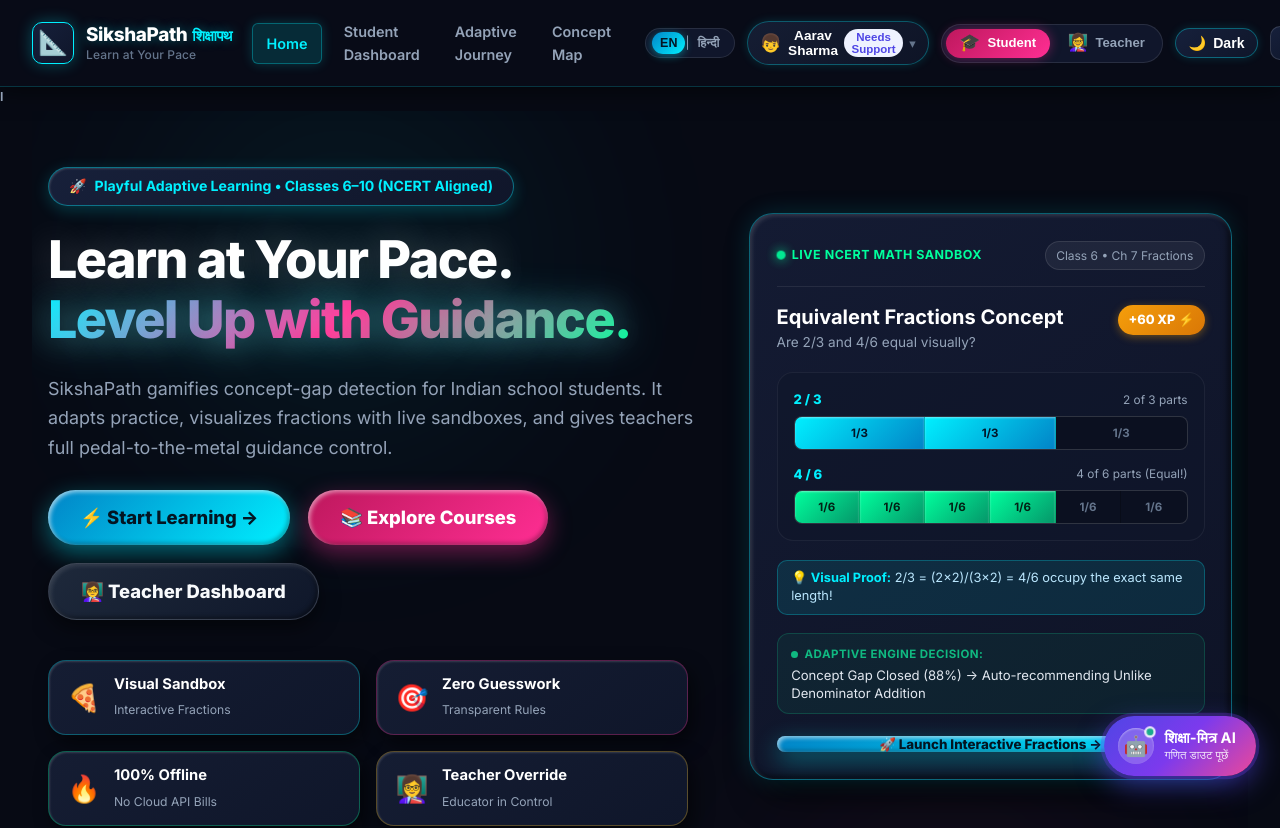
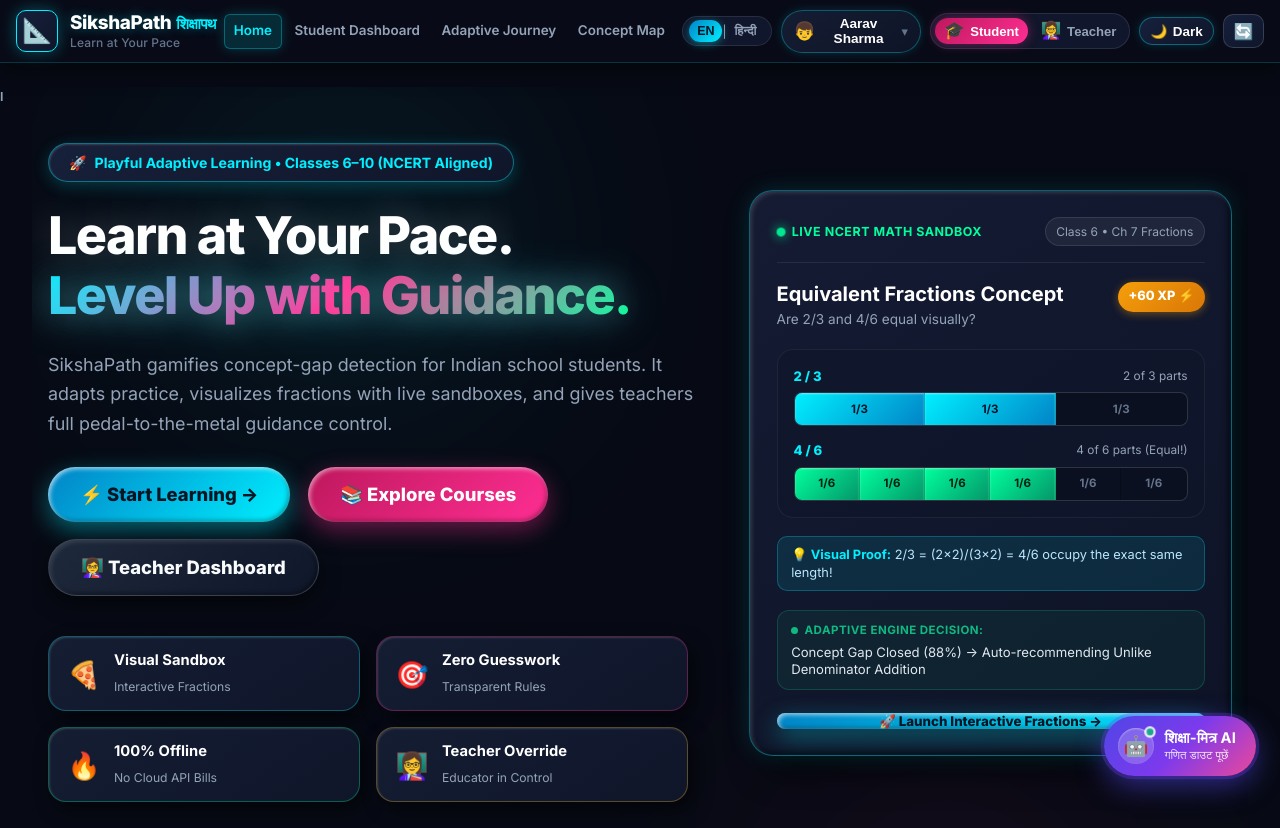
Before and after one commit to vanshikayadav6153-ai/sikshaPath, a React (Vite) app: page /student/report in a window 1280 px wide. Shown: the top 828 px of the page. Built offline with nearby package versions, Linux system fonts and the light colour scheme.

Commit message:
style: adjust navbar layout and theme toggle to prevent screen overflow

```diff
--- a/src/styles/index.css
+++ b/src/styles/index.css
@@ -223,17 +223,17 @@ a {
   width: 100%;
   max-width: 1560px;
   margin: 0 auto;
-  padding: 0.75rem 2rem;
+  padding: 0.65rem 1.25rem;
   display: flex;
   align-items: center;
   justify-content: space-between;
-  gap: 1.25rem;
+  gap: 0.75rem;
 }
 
 .navbar-left {
   display: flex;
   align-items: center;
-  gap: 0.85rem;
+  gap: 0.65rem;
   flex-shrink: 0;
 }
 
@@ -307,16 +307,17 @@ a {
 .navbar-center-nav {
   display: flex;
   align-items: center;
-  gap: 0.5rem;
+  gap: 0.35rem;
 }
 
 .navbar-center-nav .nav-link {
-  padding: 0.5rem 0.85rem;
-  font-size: 0.9rem;
+  padding: 0.4rem 0.65rem;
+  font-size: 0.86rem;
   font-weight: 600;
   color: var(--text-muted);
   border-radius: var(--radius-sm);
   transition: all 0.2s ease;
+  white-space: nowrap;
 }
 
 .navbar-center-nav .nav-link:hover {
@@ -332,7 +333,7 @@ a {
 .navbar-right {
   display: flex;
   align-items: center;
-  gap: 0.75rem;
+  gap: 0.55rem;
 }
 
 /* Language switch */
@@ -490,13 +491,13 @@ a {
   align-items: center;
   justify-content: center;
   flex-direction: row !important;
-  gap: 0.45rem;
+  gap: 0.35rem;
   background: none;
   border: none;
-  font-size: 0.82rem;
+  font-size: 0.8rem;
   font-weight: 600;
   color: var(--text-muted);
-  padding: 0.38rem 0.85rem;
+  padding: 0.32rem 0.65rem;
   border-radius: var(--radius-full);
   cursor: pointer;
   transition: all 0.2s ease;
@@ -959,6 +960,56 @@ a {
   }
 }
 
+/* Progressive Navbar Responsive Adjustments to prevent overflow */
+@media (max-width: 1400px) {
+  .persona-type-tag {
+    display: none !important;
+  }
+  .navbar-container {
+    padding: 0.6rem 1rem;
+    gap: 0.5rem;
+  }
+  .navbar-center-nav {
+    gap: 0.25rem;
+  }
+  .navbar-center-nav .nav-link {
+    padding: 0.35rem 0.55rem;
+    font-size: 0.84rem;
+  }
+  .role-tab {
+    padding: 0.3rem 0.55rem;
+    font-size: 0.78rem;
+  }
+}
+
+@media (max-width: 1220px) {
+  .brand-tagline {
+    display: none !important;
+  }
+  .theme-toggle-label {
+    display: none !important;
+  }
+  .btn-icon-theme {
+    width: 36px;
+    height: 36px;
+    padding: 0 !important;
+    justify-content: center;
+    border-radius: 50% !important;
+  }
+  .student-name-text {
+    max-width: 75px;
+    overflow: hidden;
+    text-overflow: ellipsis;
+    white-space: nowrap;
+  }
+}
+
+@media (max-width: 1050px) {
+  .role-switch-group {
+    display: none !important;
+  }
+}
+
 /* Responsive adjustments */
 @media (max-width: 868px) {
   .mobile-menu-btn {
@@ -1275,17 +1326,20 @@ body.theme-dark {
 .btn-icon-theme {
   display: inline-flex;
   align-items: center;
-  gap: 0.45rem;
+  justify-content: center;
+  gap: 0.35rem;
   background: #FFFFFF;
   border: 1px solid var(--border);
   border-radius: var(--radius-full);
-  padding: 0.35rem 0.75rem;
-  font-size: 0.88rem;
+  padding: 0.35rem 0.65rem;
+  font-size: 0.84rem;
   font-weight: 600;
   cursor: pointer;
   color: var(--text-main);
   box-shadow: 0 2px 6px rgba(0, 0, 0, 0.04);
   transition: all 0.2s ease;
+  flex-shrink: 0;
+  white-space: nowrap;
 }
 
 .btn-icon-theme:hover {
```
Also changed, not shown: src/components/ErrorBoundary.jsx (line endings or trailing spaces).
